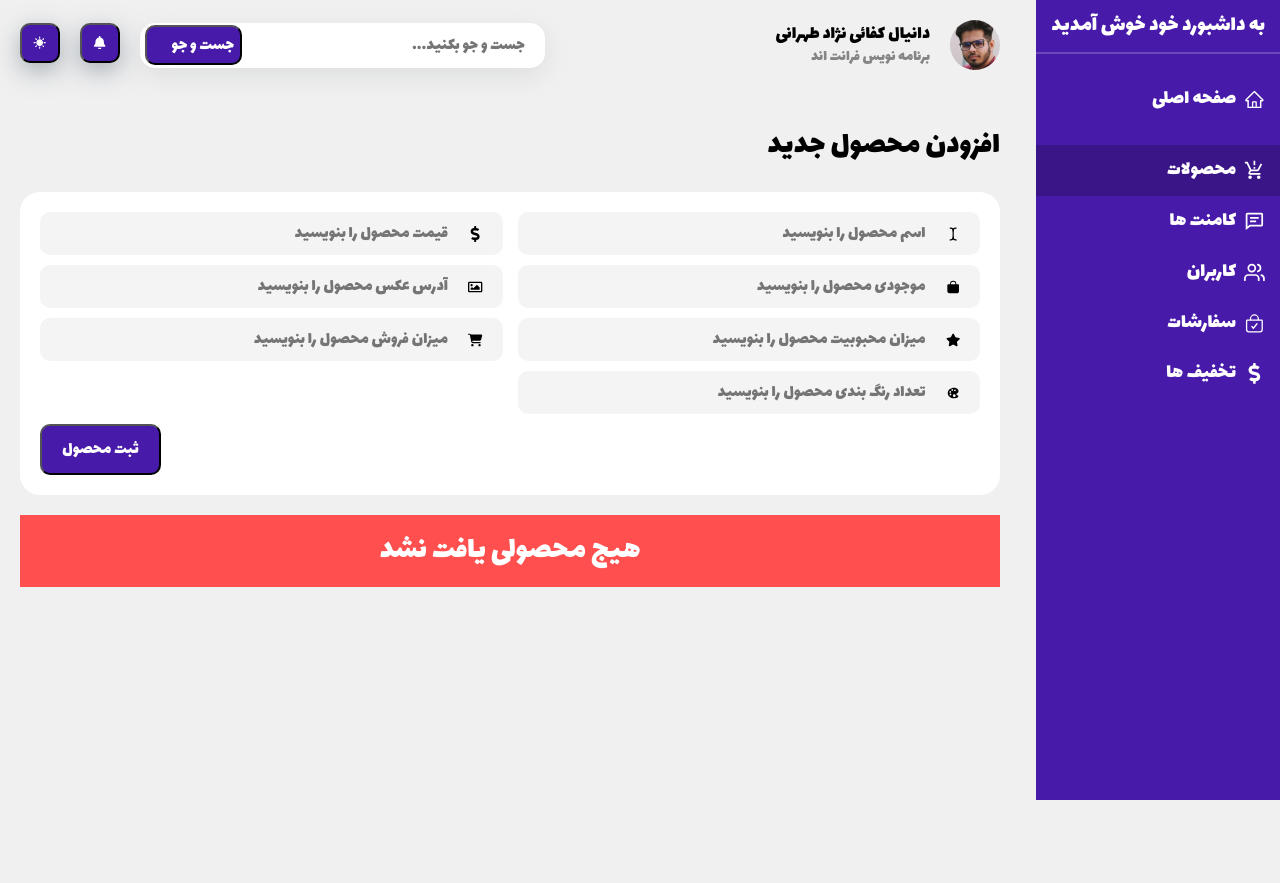
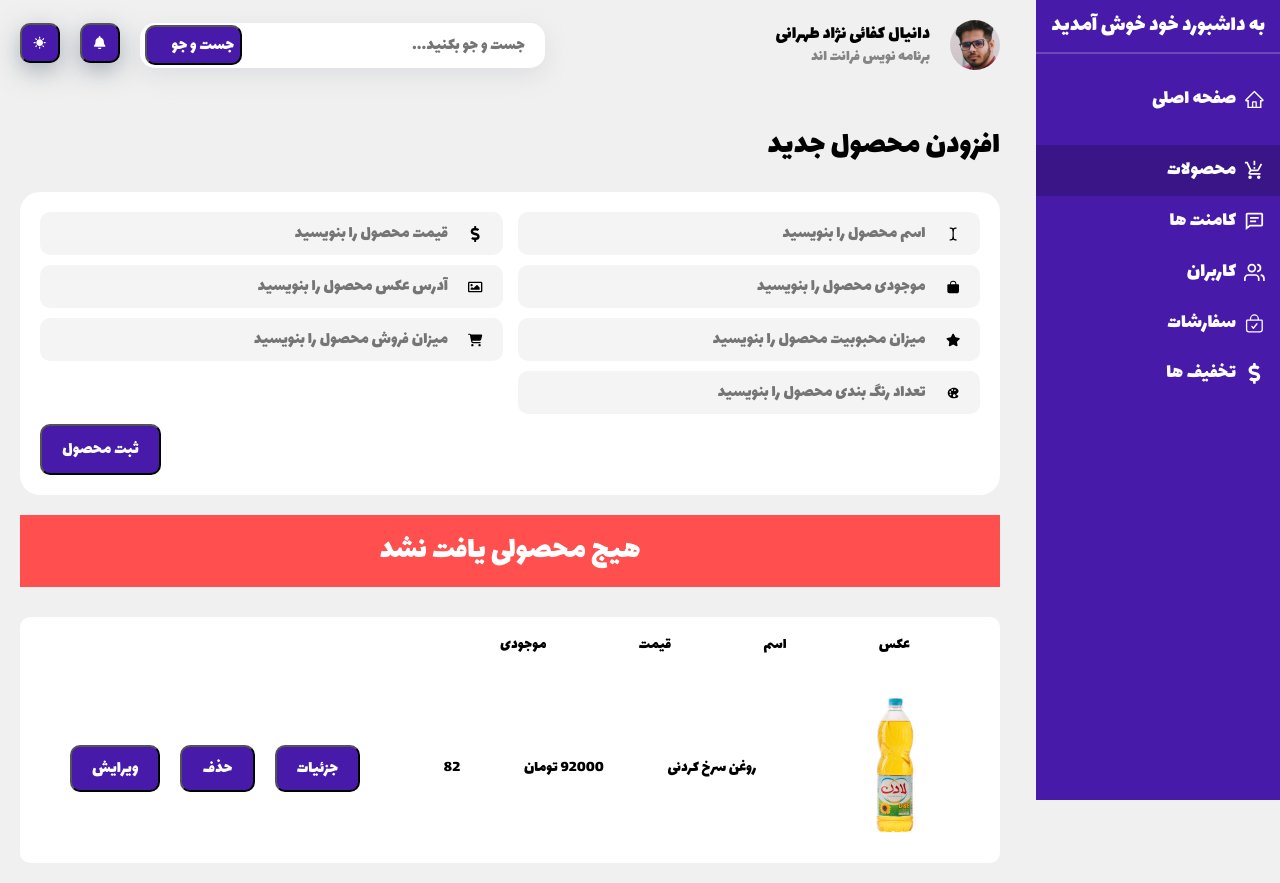
Before and after one commit to DaniyalKT/CMS-farsi, a React (Create React App) app: page /products in a window 1280 px wide. Before the commit the page ends 800 px from the top, so only its background shows below. Built offline with nearby package versions, Linux system fonts and the light colour scheme.

Commit message:
add ProductTabble Component

```diff
--- a/src/Component/Products/Products.js
+++ b/src/Component/Products/Products.js
@@ -2,12 +2,14 @@ import React from "react";
 import "./Products.css";
 import Errorbox from "../Errorbox/Errorbox";
 import AddNewProduct from "../AddNewProduct/AddNewProduct";
+import ProductsTable from "../ProductsTable/ProductsTable";
 
 function Products() {
   return (
     <>
       <AddNewProduct />
       <Errorbox msg="هیج محصولی یافت نشد" />
+      <ProductsTable />
     </>
   );
 }
--- /dev/null
+++ b/src/Component/ProductsTable/ProductsTable.css
@@ -0,0 +1,55 @@
+.products-table {
+  margin-top: 30px;
+  width: 100%;
+  background-color: var(--white);
+  border-radius: 10px;
+  -webkit-border-radius: 10px;
+  -moz-border-radius: 10px;
+  -ms-border-radius: 10px;
+  -o-border-radius: 10px;
+}
+
+.products-table-heading-tr {
+  text-align: center;
+  display: flex;
+  justify-content: space-between;
+  padding: 0 70px 0 460px;
+}
+
+.products-table-tr {
+  text-align: center;
+  display: flex;
+  justify-content: space-between;
+  padding: 0 10px 0 30px;
+}
+.products-table th {
+  padding: 20px;
+}
+
+.products-table td {
+  padding: 20px;
+  display: flex;
+  align-items: center;
+}
+.products-table-img {
+  width: 150px;
+  border-radius: 10px;
+  -webkit-border-radius: 10px;
+  -moz-border-radius: 10px;
+  -ms-border-radius: 10px;
+  -o-border-radius: 10px;
+  object-fit: cover;
+}
+
+.products-table-btn{
+    padding: 8px 20px;
+    font-size: 1.1rem;
+    border-radius: 10px;
+    -webkit-border-radius: 10px;
+    -moz-border-radius: 10px;
+    -ms-border-radius: 10px;
+    -o-border-radius: 10px;
+    color: var(--white);
+    background-color: var(--blue);
+    margin-right: 20px;
+}
--- /dev/null
+++ b/src/Component/ProductsTable/ProductsTable.js
@@ -0,0 +1,35 @@
+import React from "react";
+import "./ProductsTable.css";
+
+function ProductsTable() {
+  return (
+    <table className="products-table">
+      <tr className="products-table-heading-tr">
+        <th>عکس</th>
+        <th>اسم</th>
+        <th>قیمت</th>
+        <th>موجودی</th>
+      </tr>
+
+      <tr className="products-table-tr">
+        <td>
+          <img
+            src="images/oil.jpg"
+            alt="oil Image"
+            className="products-table-img"
+          />
+        </td>
+        <td>روغن سرخ کردنی</td>
+        <td>92000 تومان</td>
+        <td>82</td>
+        <td>
+          <button className="products-table-btn">جزئیات</button>
+          <button className="products-table-btn">حذف</button>
+          <button className="products-table-btn">ویرایش</button>
+        </td>
+      </tr>
+    </table>
+  );
+}
+
+export default ProductsTable;
```
Also changed, not shown: public/images/oil.jpg (added), src/Component/AddNewProduct/AddNewProduct.css (line endings or trailing spaces).
